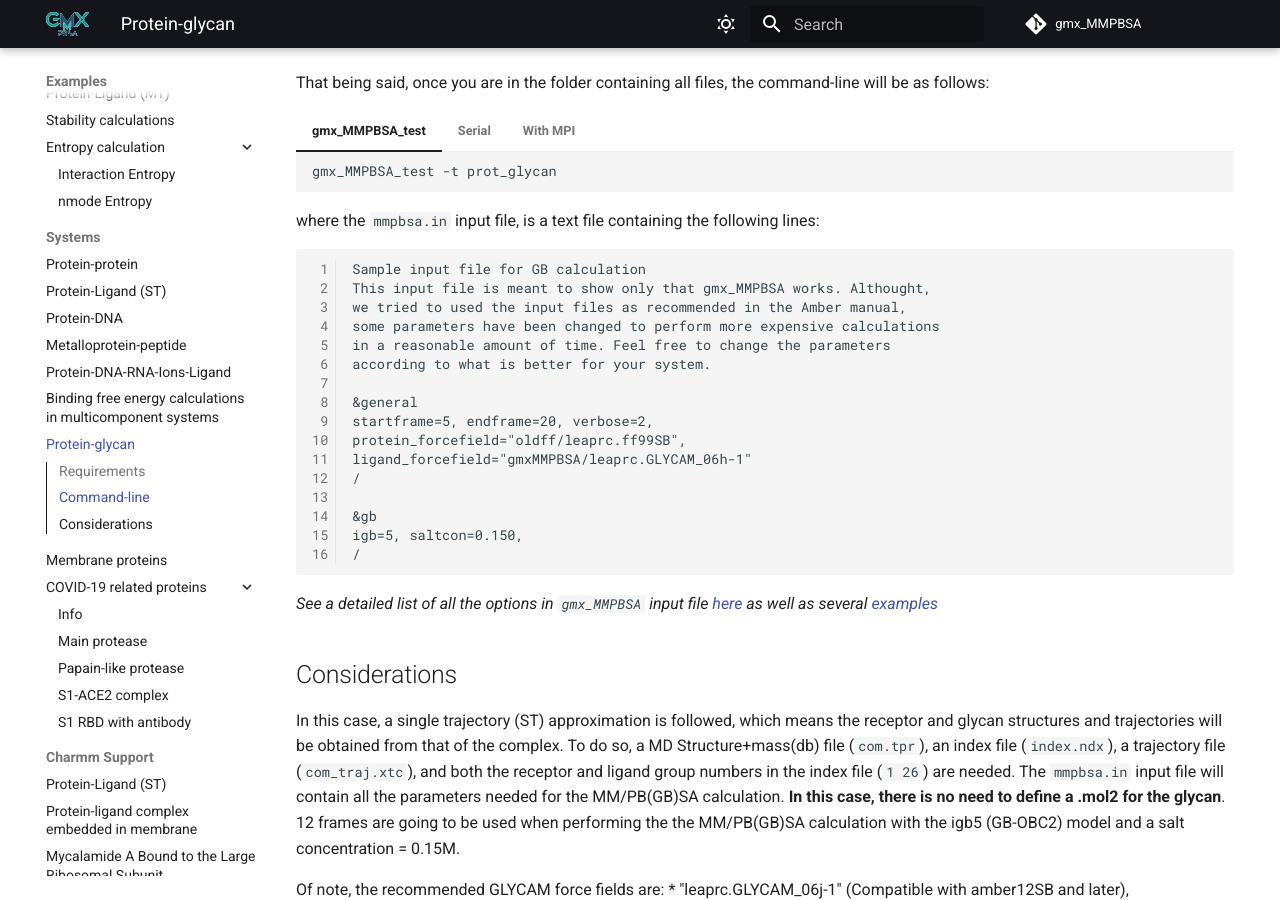
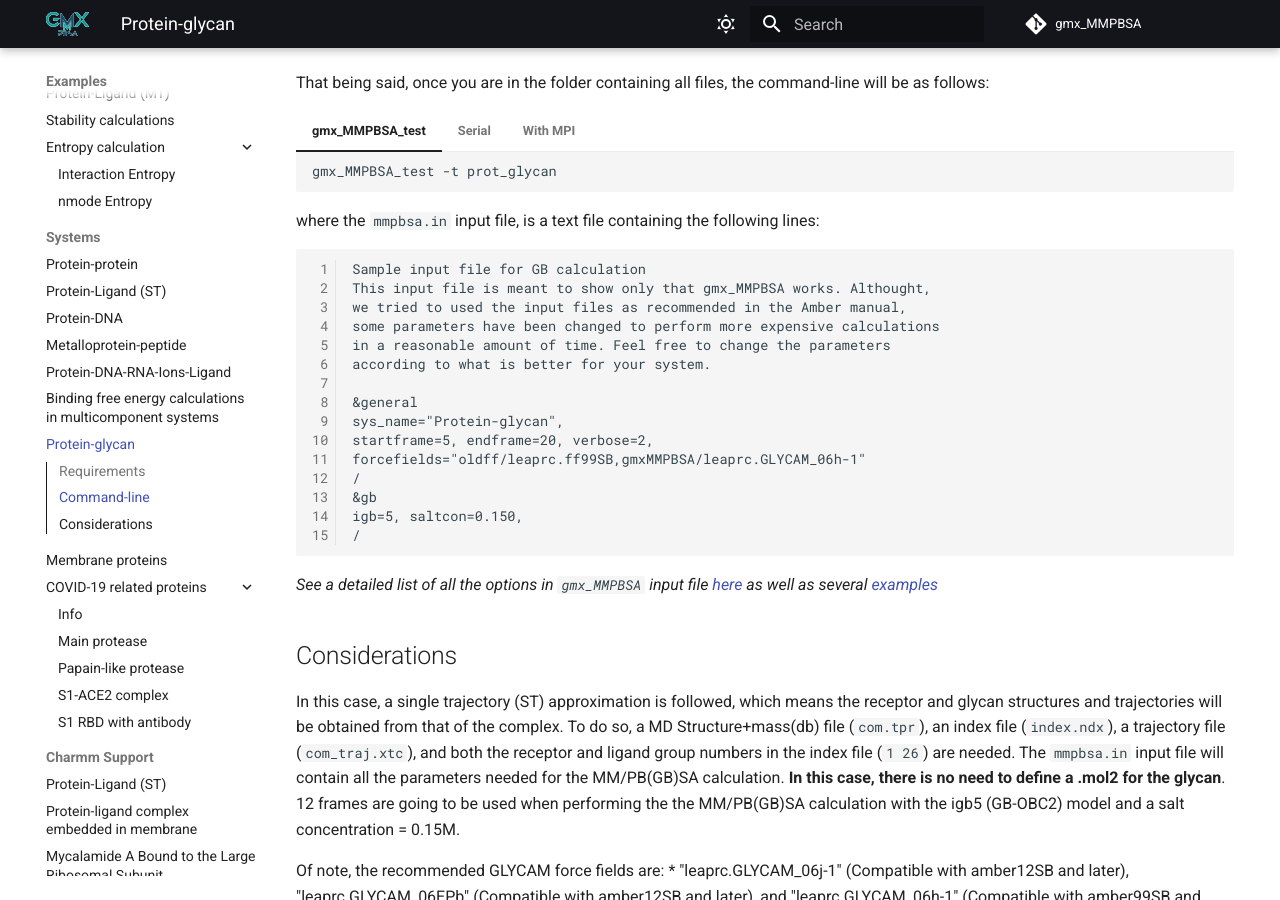
Before and after one commit to Valdes-Tresanco-MS/gmx_MMPBSA, an MkDocs documentation site: the page built from docs/examples/Protein_glycan/README.md, in a window 1280 px wide and 900 px high, scrolled down 1031 px. Built offline with MkDocs 1.6.1 and Material for MkDocs 9.7.7, drawn with Linux system fonts in a browser that asks for light colours; comment, search, counter and statistics services are not loaded.

Commit message:
fix tutorial

```diff
--- a/docs/examples/Protein_glycan/README.md
+++ b/docs/examples/Protein_glycan/README.md
@@ -53,11 +53,10 @@ in a reasonable amount of time. Feel free to change the parameters
 according to what is better for your system.
 
 &general
+sys_name="Protein-glycan",
 startframe=5, endframe=20, verbose=2,
-protein_forcefield="oldff/leaprc.ff99SB",
-ligand_forcefield="gmxMMPBSA/leaprc.GLYCAM_06h-1"
+forcefields="oldff/leaprc.ff99SB,gmxMMPBSA/leaprc.GLYCAM_06h-1"
 /
-
 &gb
 igb=5, saltcon=0.150,
 /
```
